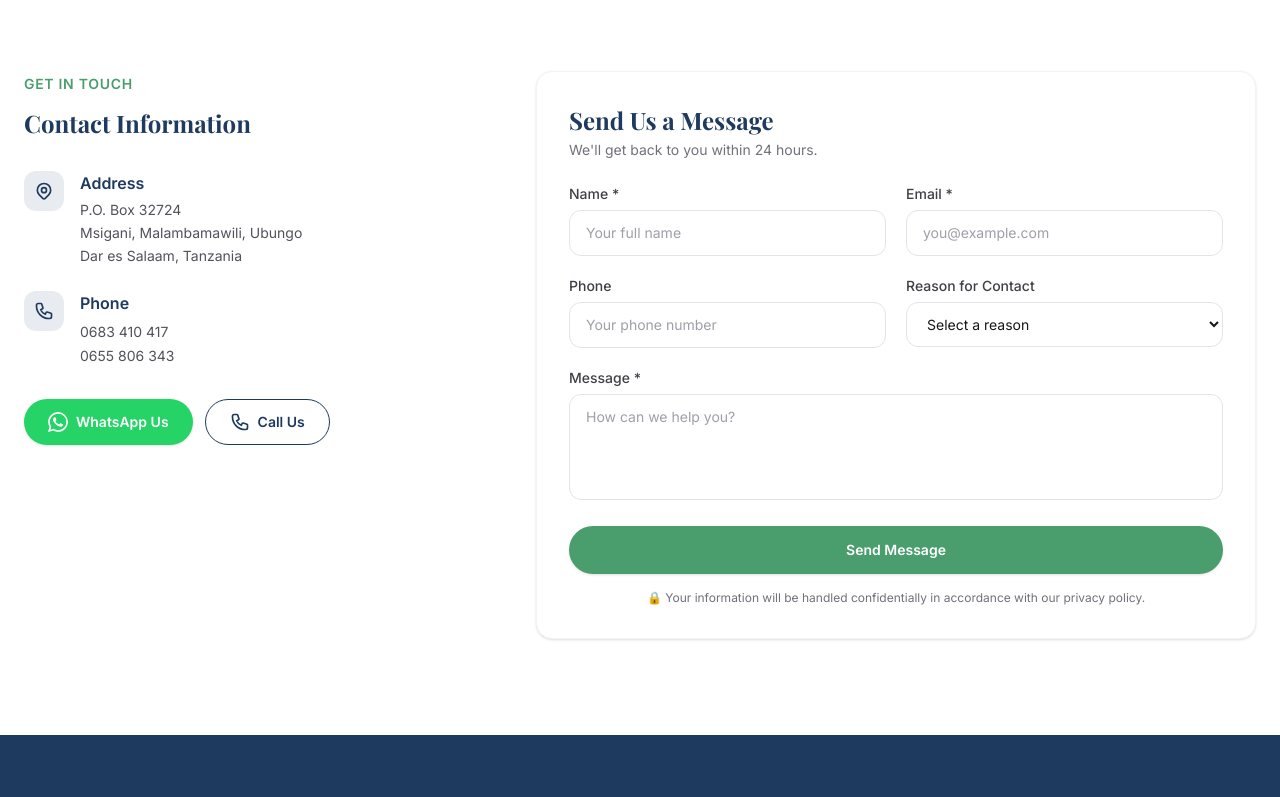
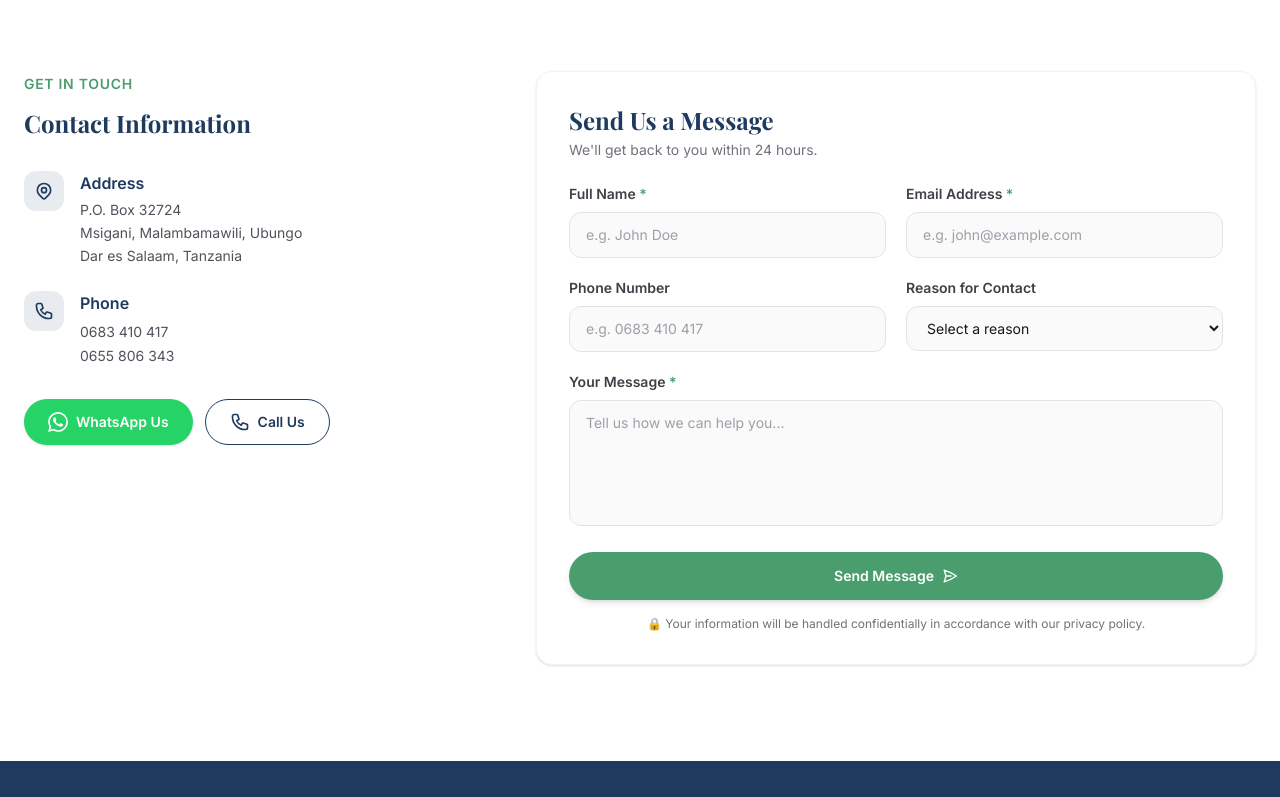
Before and after one commit to Kajeli-bit/hopebridgeconsulting, a Next.js app: page /contact in a window 1280 px wide. Shown: the part 489-1286 px from the top of the page. Built offline with nearby package versions, Linux system fonts and the light colour scheme; a web font is replaced by a local one.

Commit message:
fixing send message field

```diff
--- a/src/app/api/contact/route.ts
+++ b/src/app/api/contact/route.ts
@@ -1,7 +1,11 @@
 import { NextRequest, NextResponse } from "next/server";
 import { getResend } from "@/lib/resend";
 
-const RECIPIENT_EMAIL = process.env.CONTACT_EMAIL || "hopebridgeconsulting@example.com";
+const RECIPIENTS = [
+  "felix.mkini@hopebridgeconsulting.org",
+  "anna.mbeyela@hopebridgeconsulting.org",
+  "levina.athanas@hopebridgeconsulting.org",
+];
 
 export async function POST(request: NextRequest) {
   try {
@@ -24,7 +28,7 @@ export async function POST(request: NextRequest) {
 
     const { error: emailError } = await getResend().emails.send({
       from: process.env.RESEND_FROM_EMAIL || "Hope Bridge Contact <noreply@hopebridgeconsulting.org>",
-      to: [RECIPIENT_EMAIL],
+      to: RECIPIENTS,
       subject: `New Contact Form Submission: ${reasonLabels[reason] || reason || "General Inquiry"}`,
       html: `
         <!DOCTYPE html>
--- a/src/app/contact/ContactClient.tsx
+++ b/src/app/contact/ContactClient.tsx
@@ -212,76 +212,89 @@ export default function ContactClient() {
                 <form onSubmit={handleSubmit} className="mt-6 space-y-5">
                   {submitMessage && (
                     <div
-                      className={`rounded-lg p-3 text-sm ${
+                      className={`rounded-xl border p-4 text-sm ${
                         submitMessage.type === "success"
-                          ? "bg-green-50 text-green-700 dark:bg-green-900/20 dark:text-green-400"
-                          : "bg-red-50 text-red-600 dark:bg-red-900/20 dark:text-red-400"
+                          ? "border-green-200 bg-green-50 text-green-700 dark:border-green-800 dark:bg-green-900/20 dark:text-green-400"
+                          : "border-red-200 bg-red-50 text-red-600 dark:border-red-800 dark:bg-red-900/20 dark:text-red-400"
                       }`}
                     >
-                      {submitMessage.text}
+                      <div className="flex items-center gap-2">
+                        {submitMessage.type === "success" ? (
+                          <svg className="h-5 w-5 flex-shrink-0 text-green-500" fill="none" viewBox="0 0 24 24" stroke="currentColor" strokeWidth={2}>
+                            <path strokeLinecap="round" strokeLinejoin="round" d="M9 12.75L11.25 15 15 9.75M21 12a9 9 0 11-18 0 9 9 0 0118 0z" />
+                          </svg>
+                        ) : (
+                          <svg className="h-5 w-5 flex-shrink-0 text-red-500" fill="none" viewBox="0 0 24 24" stroke="currentColor" strokeWidth={2}>
+                            <path strokeLinecap="round" strokeLinejoin="round" d="M12 9v3.75m9-.75a9 9 0 11-18 0 9 9 0 0118 0zm-9 3.75h.008v.008H12v-.008z" />
+                          </svg>
+                        )}
+                        {submitMessage.text}
+                      </div>
                     </div>
                   )}
+
                   <div className="grid gap-5 sm:grid-cols-2">
                     <div>
                       <label
                         htmlFor="name"
-                        className="block text-sm font-medium text-zinc-700 dark:text-zinc-300"
+                        className="block text-sm font-semibold text-zinc-700 dark:text-zinc-300"
                       >
-                        Name *
+                        Full Name <span className="text-[#4a9e6e]">*</span>
                       </label>
                       <input
                         type="text"
                         id="name"
                         name="name"
                         required
-                        placeholder="Your full name"
-                        className="mt-1.5 w-full rounded-xl border border-zinc-200 px-4 py-3 text-sm transition-colors placeholder:text-zinc-400 focus:border-[#4a9e6e] focus:outline-none focus:ring-2 focus:ring-[#4a9e6e]/20 dark:border-zinc-600 dark:bg-zinc-700 dark:text-white dark:placeholder:text-zinc-500"
+                        placeholder="e.g. John Doe"
+                        className="mt-2 w-full rounded-xl border border-zinc-200 bg-zinc-50 px-4 py-3 text-sm transition-all placeholder:text-zinc-400 focus:border-[#4a9e6e] focus:bg-white focus:outline-none focus:ring-2 focus:ring-[#4a9e6e]/20 dark:border-zinc-600 dark:bg-zinc-700/50 dark:text-white dark:placeholder:text-zinc-500 dark:focus:bg-zinc-700"
                       />
                     </div>
                     <div>
                       <label
                         htmlFor="email"
-                        className="block text-sm font-medium text-zinc-700 dark:text-zinc-300"
+                        className="block text-sm font-semibold text-zinc-700 dark:text-zinc-300"
                       >
-                        Email *
+                        Email Address <span className="text-[#4a9e6e]">*</span>
                       </label>
                       <input
                         type="email"
                         id="email"
                         name="email"
                         required
-                        placeholder="you@example.com"
-                        className="mt-1.5 w-full rounded-xl border border-zinc-200 px-4 py-3 text-sm transition-colors placeholder:text-zinc-400 focus:border-[#4a9e6e] focus:outline-none focus:ring-2 focus:ring-[#4a9e6e]/20 dark:border-zinc-600 dark:bg-zinc-700 dark:text-white dark:placeholder:text-zinc-500"
+                        placeholder="e.g. john@example.com"
+                        className="mt-2 w-full rounded-xl border border-zinc-200 bg-zinc-50 px-4 py-3 text-sm transition-all placeholder:text-zinc-400 focus:border-[#4a9e6e] focus:bg-white focus:outline-none focus:ring-2 focus:ring-[#4a9e6e]/20 dark:border-zinc-600 dark:bg-zinc-700/50 dark:text-white dark:placeholder:text-zinc-500 dark:focus:bg-zinc-700"
                       />
                     </div>
                   </div>
+
                   <div className="grid gap-5 sm:grid-cols-2">
                     <div>
                       <label
                         htmlFor="phone"
-                        className="block text-sm font-medium text-zinc-700 dark:text-zinc-300"
+                        className="block text-sm font-semibold text-zinc-700 dark:text-zinc-300"
                       >
-                        Phone
+                        Phone Number
                       </label>
                       <input
                         type="tel"
                         id="phone"
                         name="phone"
-                        placeholder="Your phone number"
-                        className="mt-1.5 w-full rounded-xl border border-zinc-200 px-4 py-3 text-sm transition-colors placeholder:text-zinc-400 focus:border-[#4a9e6e] focus:outline-none focus:ring-2 focus:ring-[#4a9e6e]/20 dark:border-zinc-600 dark:bg-zinc-700 dark:text-white dark:placeholder:text-zinc-500"
+                        placeholder="e.g. 0683 410 417"
+                        className="mt-2 w-full rounded-xl border border-zinc-200 bg-zinc-50 px-4 py-3 text-sm transition-all placeholder:text-zinc-400 focus:border-[#4a9e6e] focus:bg-white focus:outline-none focus:ring-2 focus:ring-[#4a9e6e]/20 dark:border-zinc-600 dark:bg-zinc-700/50 dark:text-white dark:placeholder:text-zinc-500 dark:focus:bg-zinc-700"
                       />
                     </div>
                     <div>
                       <label
                         htmlFor="reason"
-                        className="block text-sm font-medium text-zinc-700 dark:text-zinc-300"
+                        className="block text-sm font-semibold text-zinc-700 dark:text-zinc-300"
                       >
                         Reason for Contact
                       </label>
                       <select
                         id="reason"
                         name="reason"
-                        className="mt-1.5 w-full rounded-xl border border-zinc-200 px-4 py-3 text-sm transition-colors focus:border-[#4a9e6e] focus:outline-none focus:ring-2 focus:ring-[#4a9e6e]/20 dark:border-zinc-600 dark:bg-zinc-700 dark:text-white"
+                        className="mt-2 w-full rounded-xl border border-zinc-200 bg-zinc-50 px-4 py-3 text-sm transition-all focus:border-[#4a9e6e] focus:bg-white focus:outline-none focus:ring-2 focus:ring-[#4a9e6e]/20 dark:border-zinc-600 dark:bg-zinc-700/50 dark:text-white dark:focus:bg-zinc-700"
                       >
                         <option value="">Select a reason</option>
                         <option value="counseling">Counseling Inquiry</option>
@@ -291,28 +304,42 @@ export default function ContactClient() {
                       </select>
                     </div>
                   </div>
+
                   <div>
                     <label
                       htmlFor="message"
-                      className="block text-sm font-medium text-zinc-700 dark:text-zinc-300"
+                      className="block text-sm font-semibold text-zinc-700 dark:text-zinc-300"
                     >
-                      Message *
+                      Your Message <span className="text-[#4a9e6e]">*</span>
                     </label>
                     <textarea
                       id="message"
                       name="message"
-                      rows={4}
+                      rows={5}
                       required
-                      placeholder="How can we help you?"
-                      className="mt-1.5 w-full resize-none rounded-xl border border-zinc-200 px-4 py-3 text-sm transition-colors placeholder:text-zinc-400 focus:border-[#4a9e6e] focus:outline-none focus:ring-2 focus:ring-[#4a9e6e]/20 dark:border-zinc-600 dark:bg-zinc-700 dark:text-white dark:placeholder:text-zinc-500"
+                      placeholder="Tell us how we can help you..."
+                      className="mt-2 w-full resize-none rounded-xl border border-zinc-200 bg-zinc-50 px-4 py-3 text-sm transition-all placeholder:text-zinc-400 focus:border-[#4a9e6e] focus:bg-white focus:outline-none focus:ring-2 focus:ring-[#4a9e6e]/20 dark:border-zinc-600 dark:bg-zinc-700/50 dark:text-white dark:placeholder:text-zinc-500 dark:focus:bg-zinc-700"
                     />
                   </div>
+
                   <button
                     type="submit"
                     disabled={submitting}
-                    className="w-full rounded-full bg-[#4a9e6e] px-6 py-3.5 text-sm font-semibold text-white shadow-sm transition-all hover:bg-[#3d8a5e] hover:shadow-md disabled:cursor-not-allowed disabled:opacity-50"
+                    className="flex w-full items-center justify-center gap-2 rounded-full bg-[#4a9e6e] px-6 py-3.5 text-sm font-semibold text-white shadow-md transition-all hover:bg-[#3d8a5e] hover:shadow-lg disabled:cursor-not-allowed disabled:opacity-50"
                   >
-                    {submitting ? "Sending..." : "Send Message"}
+                    {submitting ? (
+                      <>
+                        <div className="h-4 w-4 animate-spin rounded-full border-2 border-white border-t-transparent" />
+                        Sending...
+                      </>
+                    ) : (
+                      <>
+                        Send Message
+                        <svg className="h-4 w-4" fill="none" viewBox="0 0 24 24" stroke="currentColor" strokeWidth={2}>
+                          <path strokeLinecap="round" strokeLinejoin="round" d="M6 12L3.269 3.126A59.768 59.768 0 0121.485 12 59.77 59.77 0 013.27 20.876L5.999 12zm0 0h7.5" />
+                        </svg>
+                      </>
+                    )}
                   </button>
                 </form>
                 <p className="mt-4 text-center text-xs text-zinc-500 dark:text-zinc-400">
```
